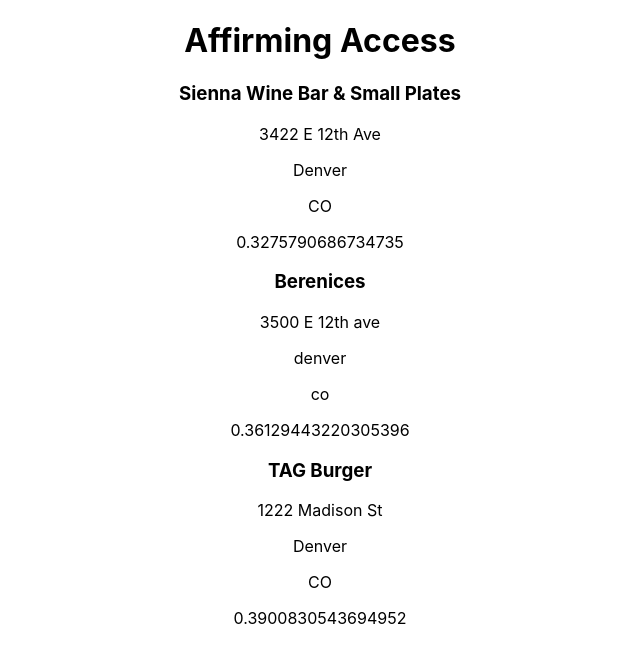
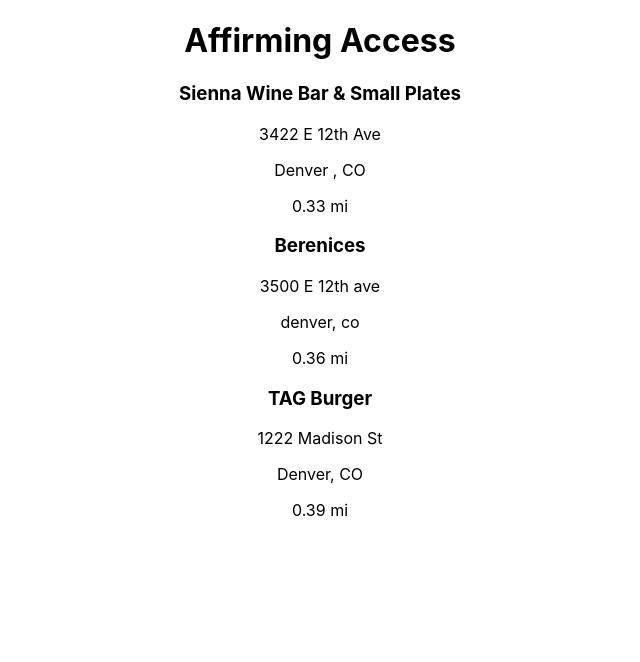
Before and after one commit to hayleyw7/affirming-access, a React (Create React App) app: page / in a window 1280 px wide. Shown: the top 662 px of the page, without its empty margins (320-960 px from the left). Built offline with nearby package versions, Linux system fonts and the light colour scheme.

Commit message:
Format and round info

```diff
--- a/src/components/Card/Card.js
+++ b/src/components/Card/Card.js
@@ -3,13 +3,15 @@ import React from 'react';
 import './Card.css';
 
 const Card = ({ name, street, city, state, distance }) => {
+
+  const distanceRounded = distance.toFixed(2);
+
   return (
     <div className='card'>
-      <h3>{name}</h3>
+      <h3 className='businessName'>{name}</h3>
       <p>{street}</p>
-      <p>{city}</p>
-      <p>{state}</p>
-      <p>{distance}</p>
+      <p>{city}, {state}</p>
+      <p>{distanceRounded} mi</p>
     </div>
   )
 }
```
